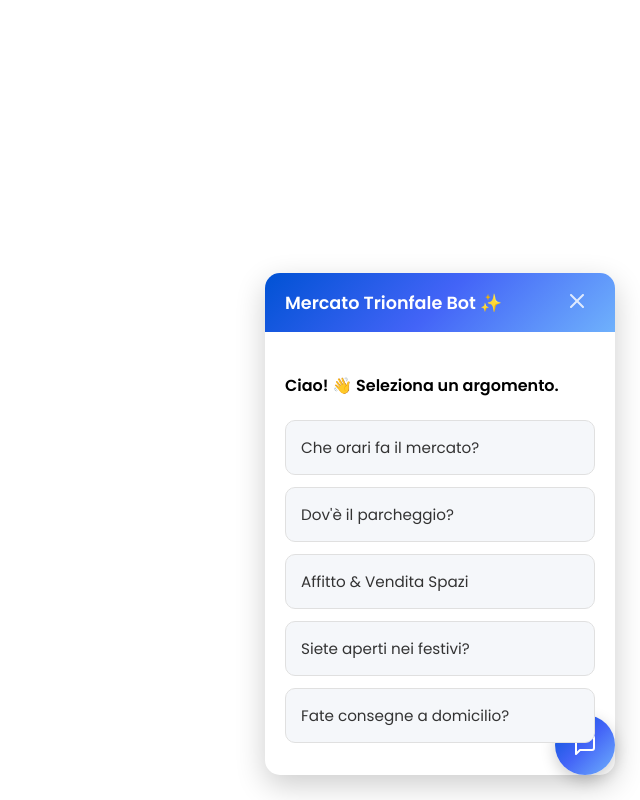
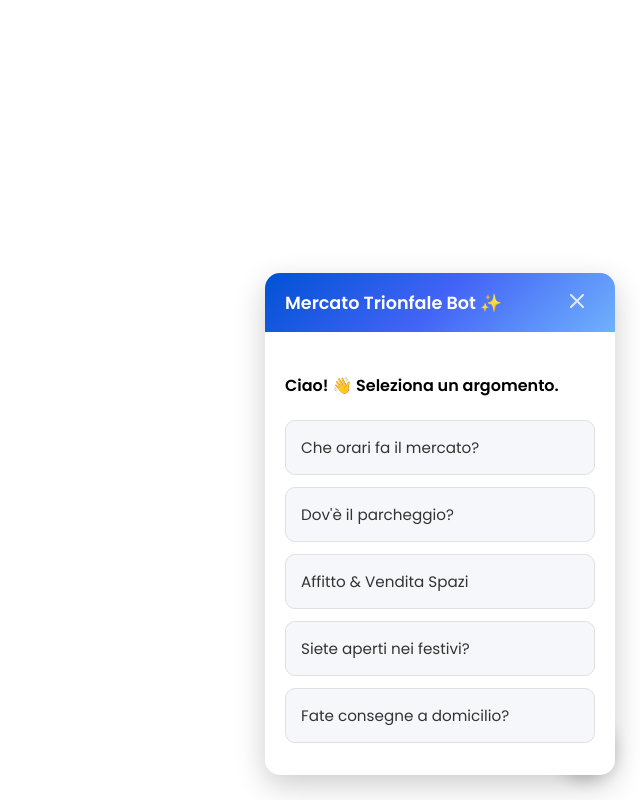
Before and after one commit to thc791/bot-trionfal-, a plain HTML site: page index.html in a window 1280 px wide. Both pictures are taken after a click on the element 1225 px from the left and 745 px from the top of the page. Shown: the whole page, without its empty margins (640-1280 px from the left). Drawn offline with Linux system fonts and the light colour scheme.

Commit message:
Primo Commit: Aggiungo file iniziali del bot3

```diff
--- a/style.css
+++ b/style.css
@@ -40,7 +40,7 @@ body {
     right: 25px;
     width: 350px;
     max-height: 80vh;
-    background: transparent; /* <-- MODIFICATA! */
+    background: var(--bg-light);
     border-radius: 15px;
     box-shadow: 0 10px 30px rgba(0,0,0,0.2);
     display: flex;
```
